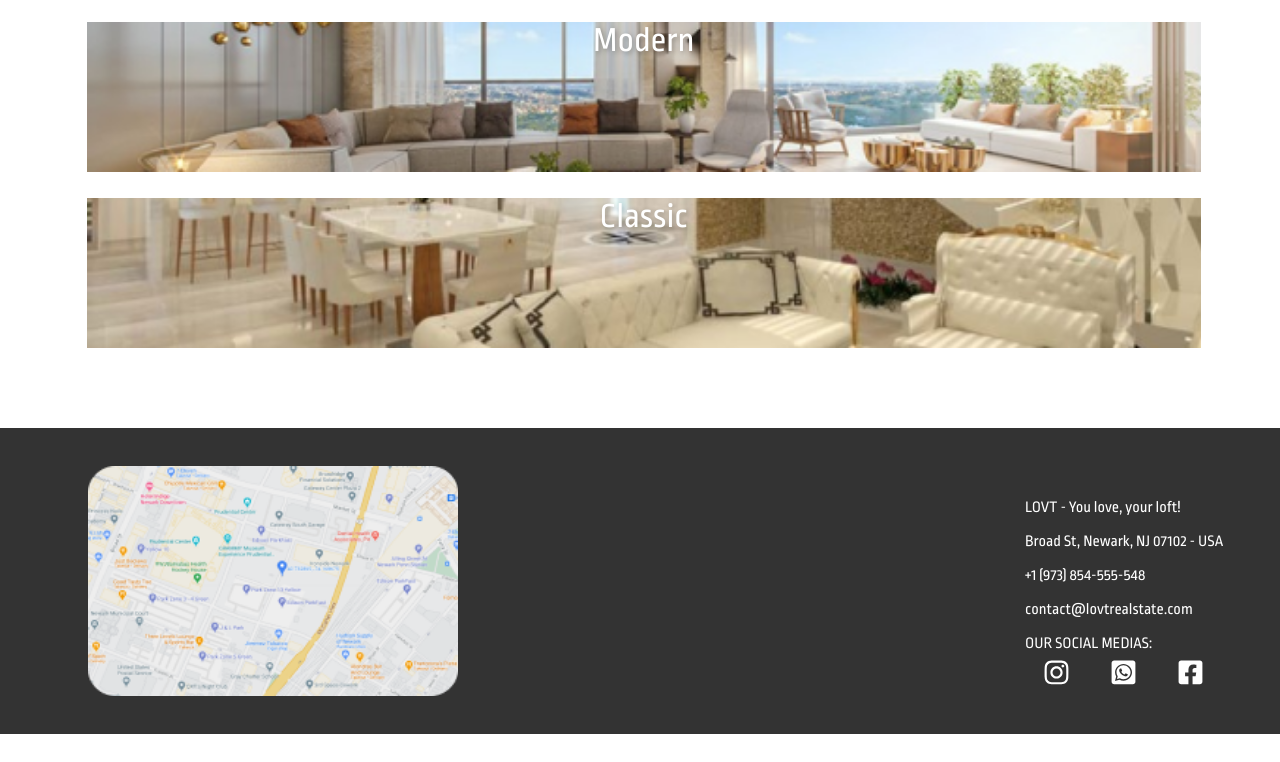
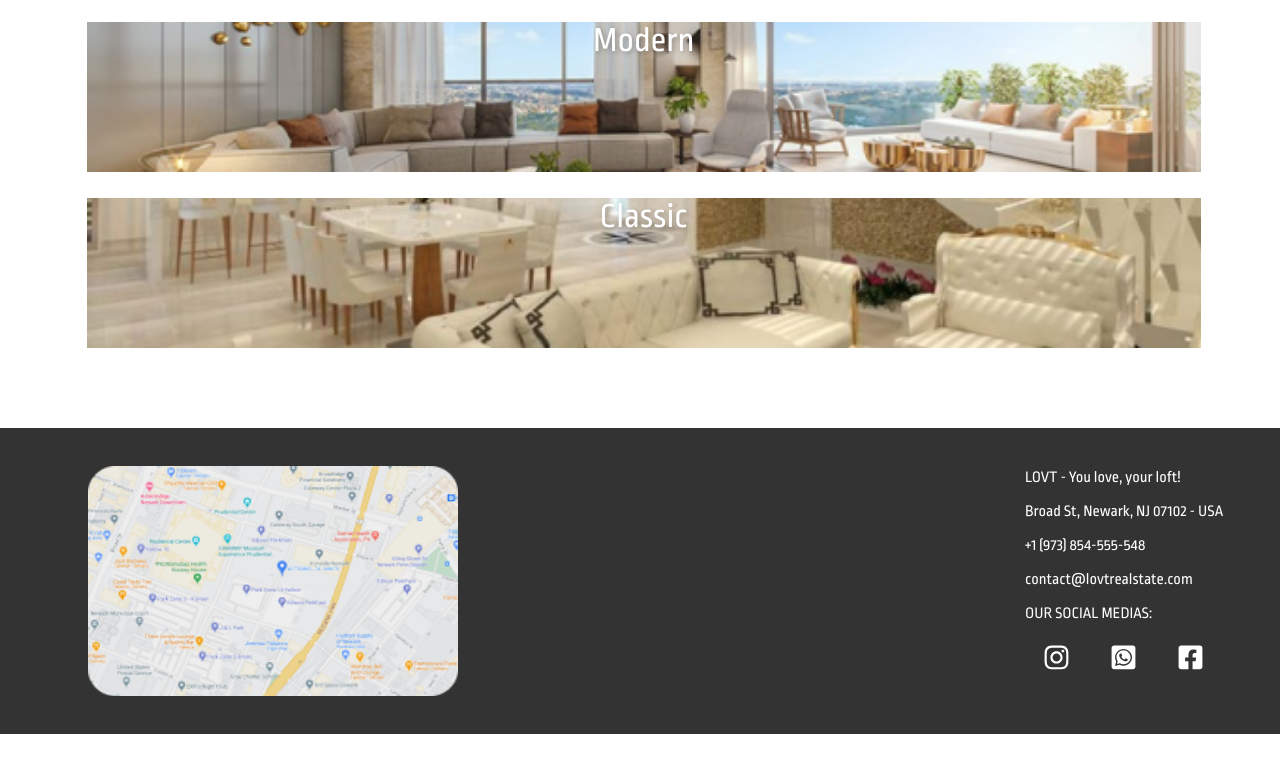
Before and after one commit to nandoamori/lovt, a plain HTML site: page index.html in a window 1280 px wide. Shown: the part 1346-2108 px from the top of the page. Drawn offline with Linux system fonts and the light colour scheme.

Commit message:
footer reposicionado

```diff
--- a/css/styles.css
+++ b/css/styles.css
@@ -242,6 +242,7 @@ article.types-loft {
     width: 235px;
     height: 165px;
     color: #FFF;
+    margin-top: -60px;
 
 
 }
@@ -267,7 +268,7 @@ article.types-loft {
 .social-media img {
     width: 25px;
     height: 25px;
-    margin: 200px 17px 17px 25px;
+    margin: 170px 17px 17px 25px;
     cursor: pointer;
 
 }
```
